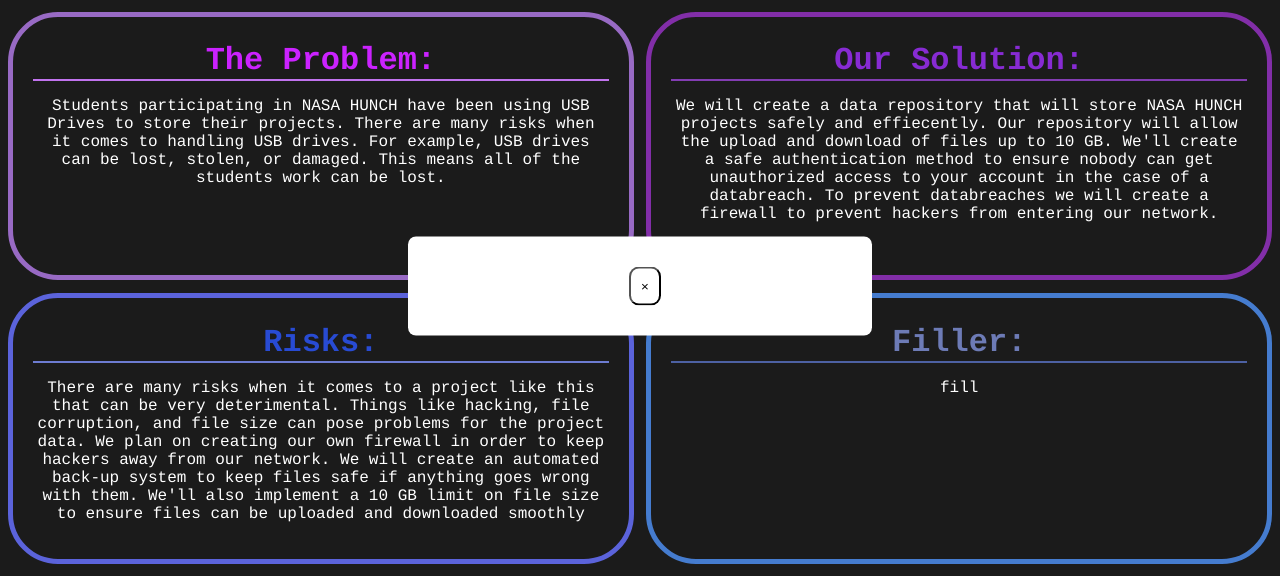
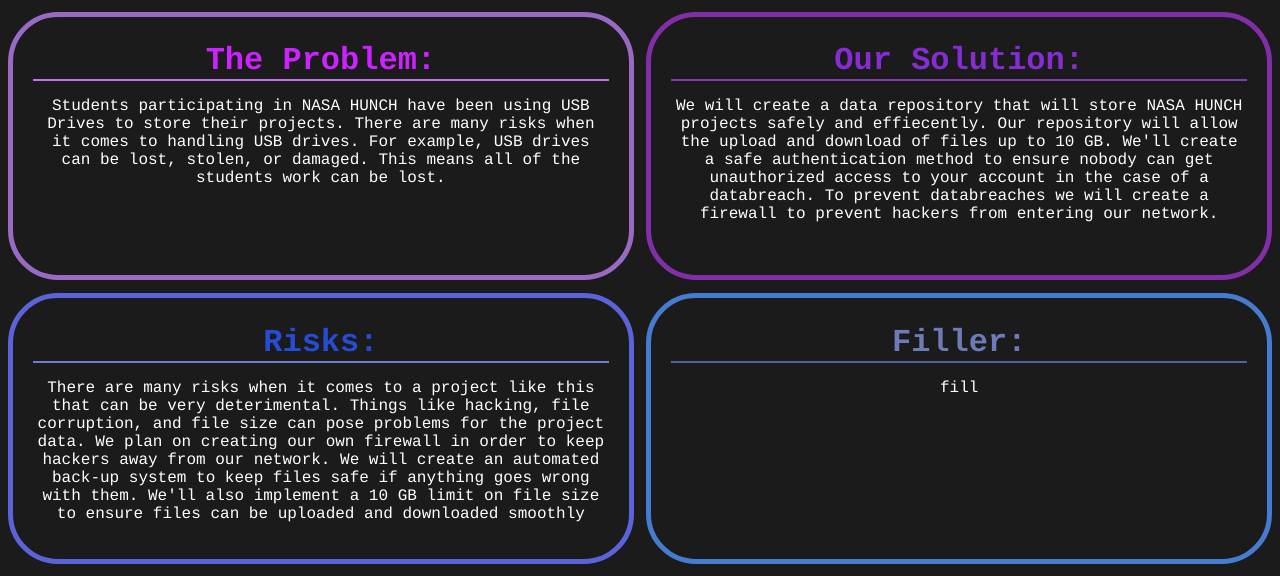
Before and after one commit to VoidedCrystal/Bit-Store-Nasa-Hunch, a PHP site: page /About.html in a window 1280 px wide. Shown: the part 114-690 px from the top of the page. Run offline with PHP 8.4, Linux system fonts and the light colour scheme.

Commit message:
removed popup stuff will add back later

```diff
--- a/About.html
+++ b/About.html
@@ -8,9 +8,6 @@
 	<body>
 		<script src="JS/scripts.js"></script>
 		<!-- Popup Box -->
-		<div class ="popup">
-			<button id="close">&times;</button>
-		</div>
 
 		<!-- Navbar + Sidebar -->
 		<nav class="navbar">
--- a/JS/scripts.js
+++ b/JS/scripts.js
@@ -11,12 +11,3 @@
   }
 
 /* Popup functions */
-window.addEventListener("load", function(){
-  setTimeout(
-      function open(event){
-          document.querySelector(".popup").style.display = "block";
-      }, 2000)
-});
-document.querySelector("#close").addEventListener("click", function(){
-  document.querySelector(".popup").style.display = "none";
-});
--- a/css/style.css
+++ b/css/style.css
@@ -10,24 +10,7 @@
 }
 
 /* Pop Up Box */
-.popup {
-    background-color: #ffffff;
-    width: 30%;
-    padding: 30px 40px;
-    position: absolute;
-    transform: translate(-50%,-50%);
-    left: 50%;
-    top: 50%;
-    border-radius: 8px;
-    font-family: "Poppins",sans-serif;
-    display: none;
-    text-align: center;
-	z-index: 5;
-}
-.contentbox {
-	color:#000000;
-	z-index: 5;
-}
+
 
 /* Default Text */
 h1 {
```
